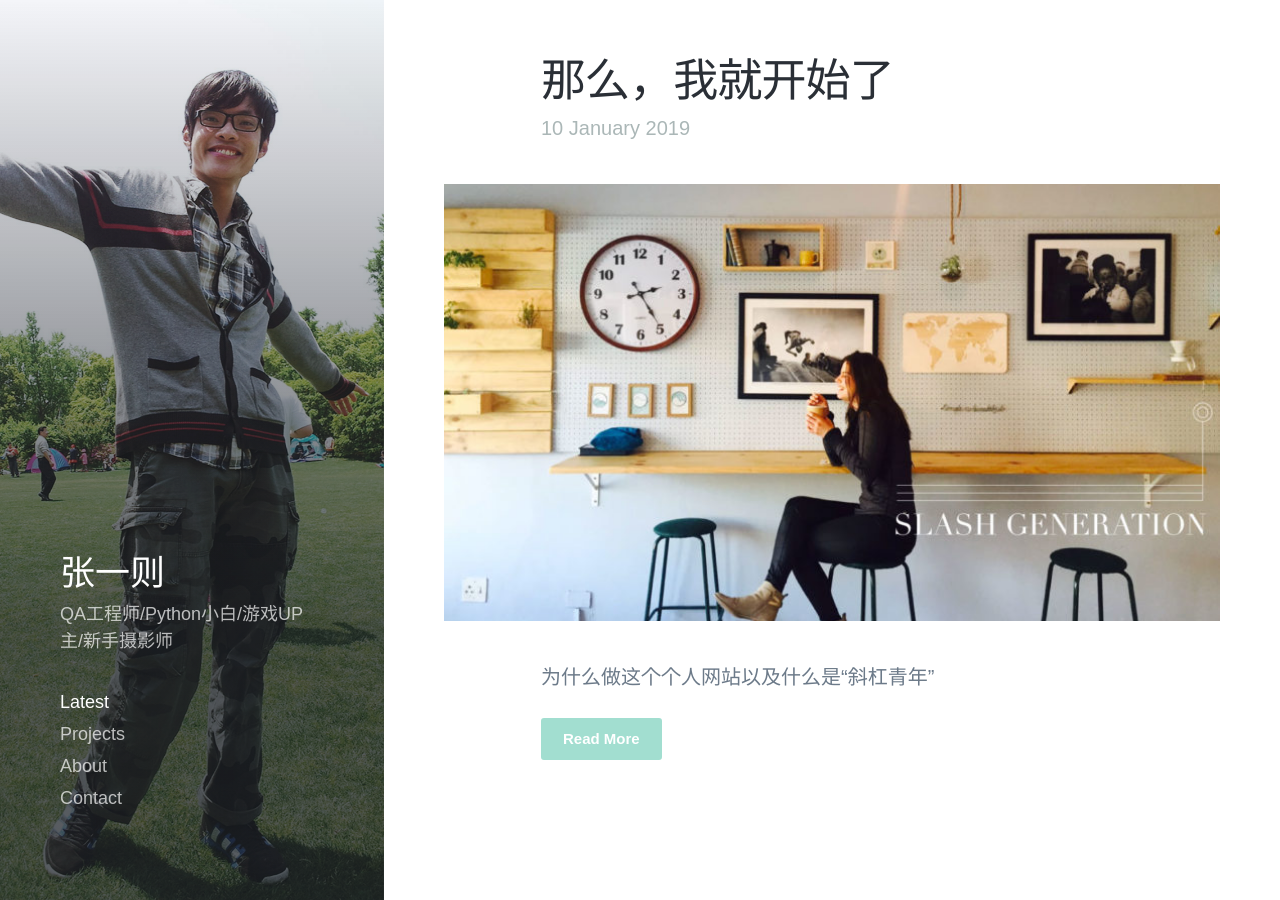
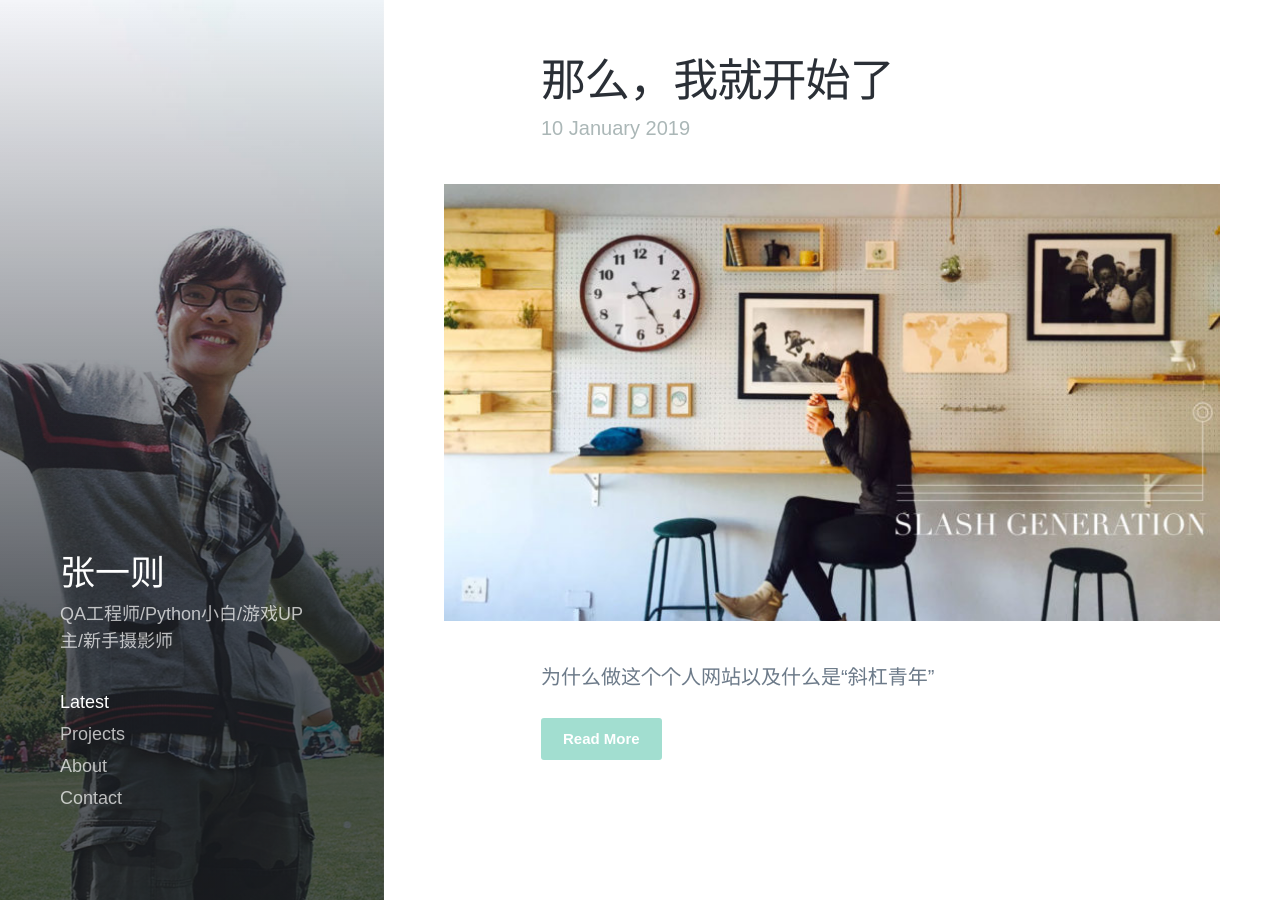
Before and after one commit to AndyZYZ/andyzyz.github.io, a Jekyll site: the page built from index.html, in a window 1280 px wide and 900 px high. Built offline with Jekyll 4.4.1, drawn with Linux system fonts in a browser that asks for light colours; nearby versions of some CDN libraries; some web fonts are replaced; the list of posts is cut into pages by our own code.

Commit message:
compressed my photo

```diff
--- a/index.html
+++ b/index.html
@@ -2,7 +2,7 @@
 layout: default
 title: 张一则的博客
 description: 我是张一则，是一名QA工程师/Python小白/游戏UP主/新手摄影师
-featured_image: /images/index/me_small.jpg
+featured_image: /images/index/me_small_small.jpg
 ---
 
 <section class="blog single">
```
Also changed, not shown: images/index/me_small_small.jpg (added).
